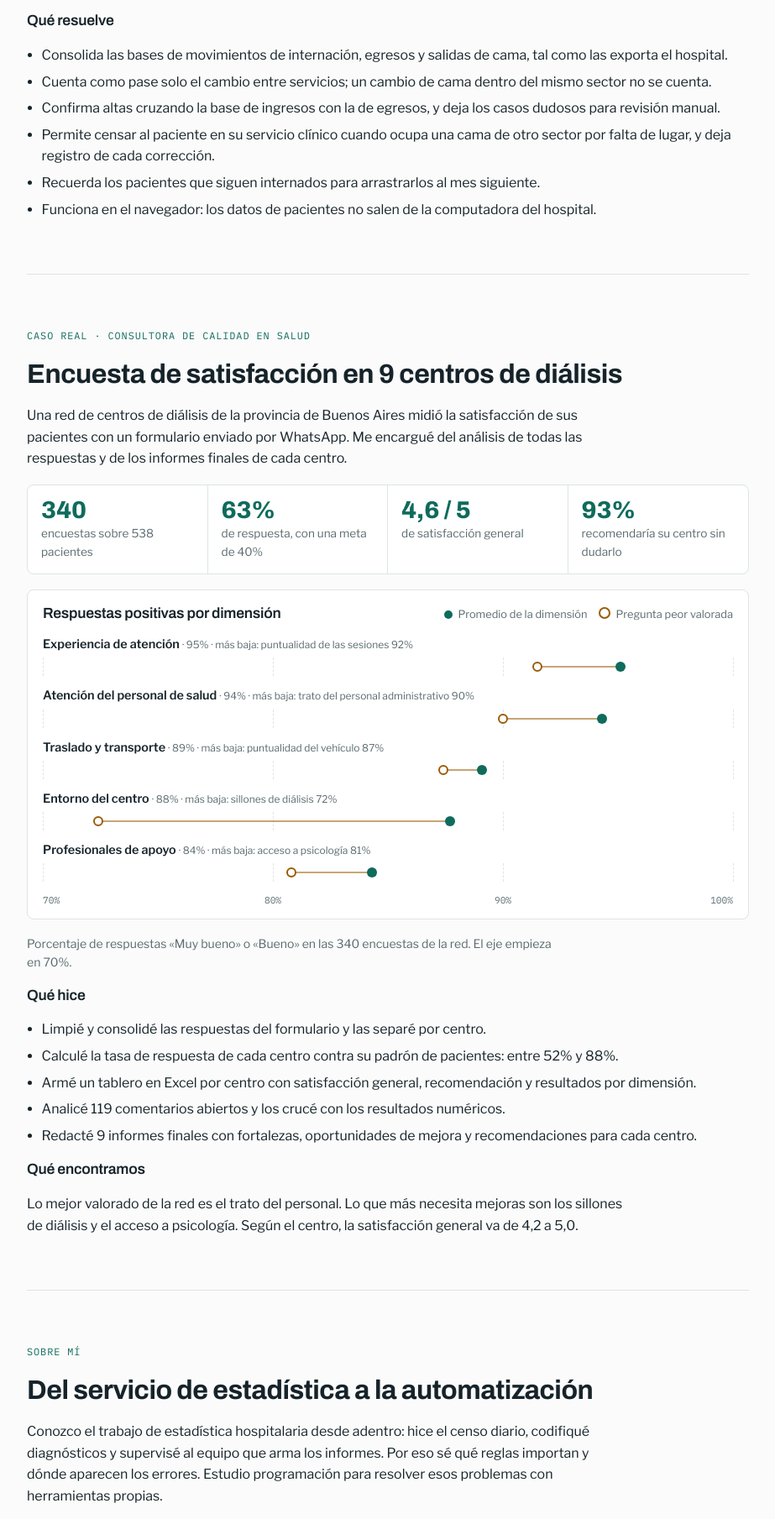
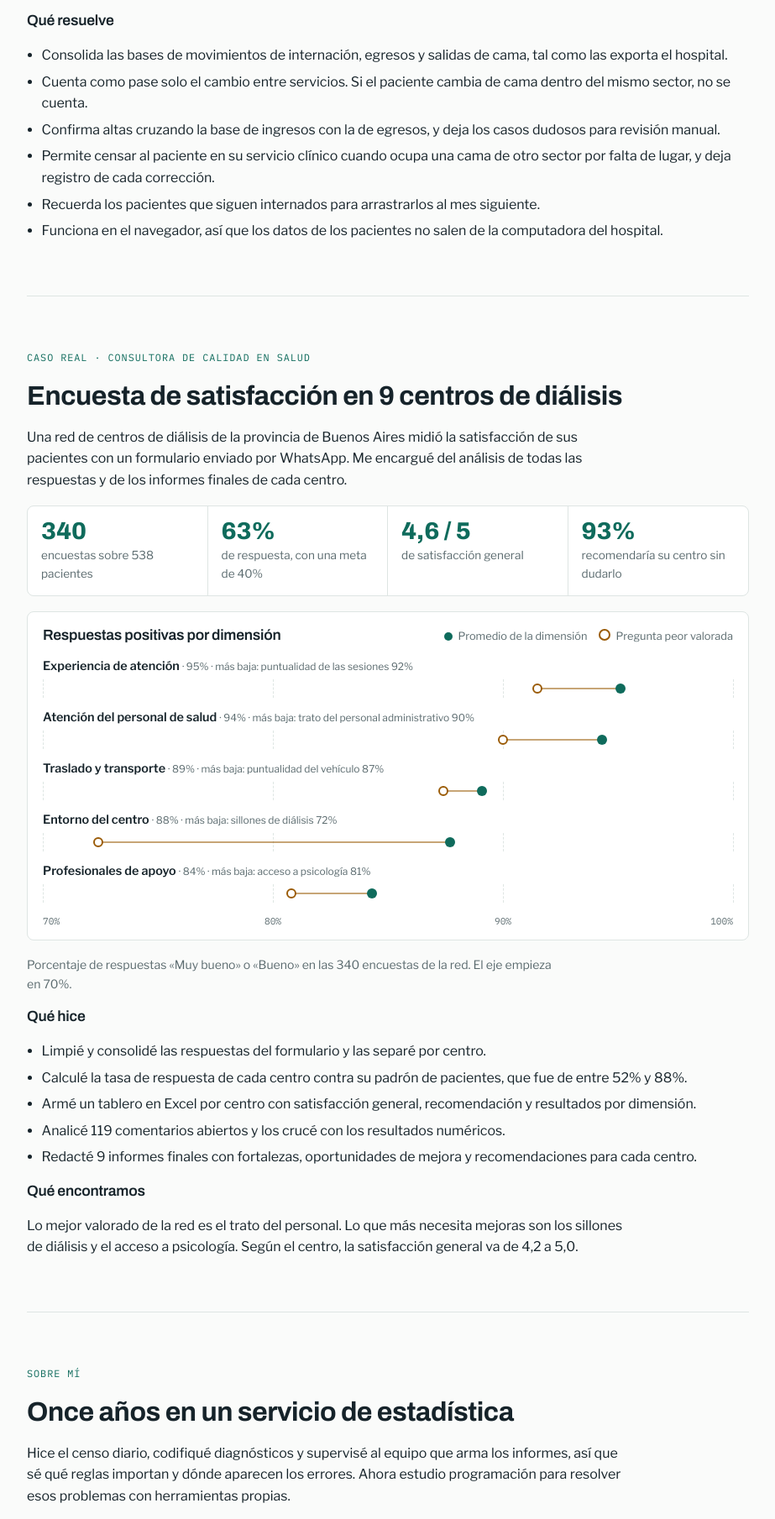
Before and after one commit to viosofia/viosofia.github.io, a plain HTML site: page index.html in a window 1280 px wide. Shown: the part 2007-3816 px from the top of the page at 84% size, without its empty margins (178-1101 px from the left). Drawn offline with nearby package versions, Linux system fonts and the light colour scheme.

Commit message:
Ajusta textos del portfolio

```diff
--- a/index.html
+++ b/index.html
@@ -3,7 +3,7 @@
 <head>
 <meta charset="utf-8">
 <meta name="viewport" content="width=device-width, initial-scale=1, viewport-fit=cover">
-<meta name="description" content="Sofía Viola, analista de datos en salud: estadística hospitalaria, encuestas de satisfacción y automatización de censos e indicadores.">
+<meta name="description" content="Sofía Viola, analista de datos en salud. Estadística hospitalaria, encuestas de satisfacción y automatización de censos e indicadores.">
 <title>Portfolio Sofía Viola</title>
 <link rel="stylesheet" href="https://fonts.googleapis.com/css2?family=Archivo:wght@500;600;700;800&family=Libre+Franklin:wght@400;500;600&family=IBM+Plex+Mono:wght@400;500&display=swap">
 <style>
@@ -186,11 +186,11 @@ tr.warn td:first-child{box-shadow:inset 3px 0 var(--warn)}
   <h3>Qué resuelve</h3>
   <ul class="points">
     <li>Consolida las bases de movimientos de internación, egresos y salidas de cama, tal como las exporta el hospital.</li>
-    <li>Cuenta como pase solo el cambio entre servicios; un cambio de cama dentro del mismo sector no se cuenta.</li>
+    <li>Cuenta como pase solo el cambio entre servicios. Si el paciente cambia de cama dentro del mismo sector, no se cuenta.</li>
     <li>Confirma altas cruzando la base de ingresos con la de egresos, y deja los casos dudosos para revisión manual.</li>
     <li>Permite censar al paciente en su servicio clínico cuando ocupa una cama de otro sector por falta de lugar, y deja registro de cada corrección.</li>
     <li>Recuerda los pacientes que siguen internados para arrastrarlos al mes siguiente.</li>
-    <li>Funciona en el navegador: los datos de pacientes no salen de la computadora del hospital.</li>
+    <li>Funciona en el navegador, así que los datos de los pacientes no salen de la computadora del hospital.</li>
   </ul>
 </section>
 
@@ -220,7 +220,7 @@ tr.warn td:first-child{box-shadow:inset 3px 0 var(--warn)}
   <h3>Qué hice</h3>
   <ul class="points">
     <li>Limpié y consolidé las respuestas del formulario y las separé por centro.</li>
-    <li>Calculé la tasa de respuesta de cada centro contra su padrón de pacientes: entre 52% y 88%.</li>
+    <li>Calculé la tasa de respuesta de cada centro contra su padrón de pacientes, que fue de entre 52% y 88%.</li>
     <li>Armé un tablero en Excel por centro con satisfacción general, recomendación y resultados por dimensión.</li>
     <li>Analicé 119 comentarios abiertos y los crucé con los resultados numéricos.</li>
     <li>Redacté 9 informes finales con fortalezas, oportunidades de mejora y recomendaciones para cada centro.</li>
@@ -234,8 +234,8 @@ tr.warn td:first-child{box-shadow:inset 3px 0 var(--warn)}
 
 <section id="sobre-mi">
   <span class="label">Sobre mí</span>
-  <h2>Del servicio de estadística a la automatización</h2>
-  <p>Conozco el trabajo de estadística hospitalaria desde adentro: hice el censo diario, codifiqué diagnósticos y supervisé al equipo que arma los informes. Por eso sé qué reglas importan y dónde aparecen los errores. Estudio programación para resolver esos problemas con herramientas propias.</p>
+  <h2>Once años en un servicio de estadística</h2>
+  <p>Hice el censo diario, codifiqué diagnósticos y supervisé al equipo que arma los informes, así que sé qué reglas importan y dónde aparecen los errores. Ahora estudio programación para resolver esos problemas con herramientas propias.</p>
   <div class="timeline">
     <div class="tl"><span class="when">2025 – hoy</span><h3>Analista de datos freelance</h3><p class="muted">Automatización del censo de internación para un hospital municipal. Análisis e informes de la encuesta de satisfacción de una red de 9 centros de diálisis, para una consultora de calidad en salud.</p></div>
     <div class="tl"><span class="when">2021 – 2025</span><h3>Supervisora de Estadística Hospitalaria</h3><p class="muted">Hospital Nacional Prof. Alejandro Posadas.</p></div>
```
